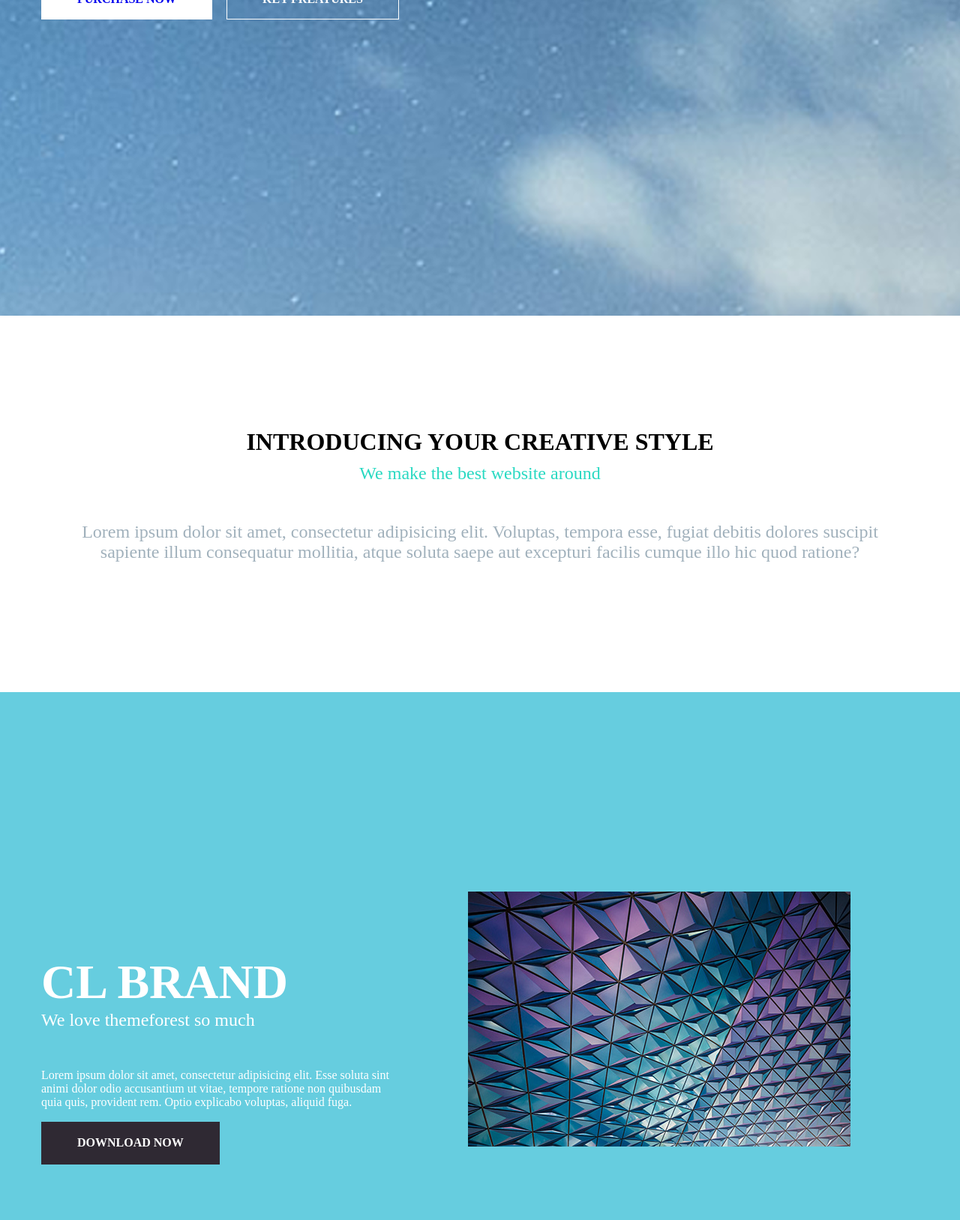
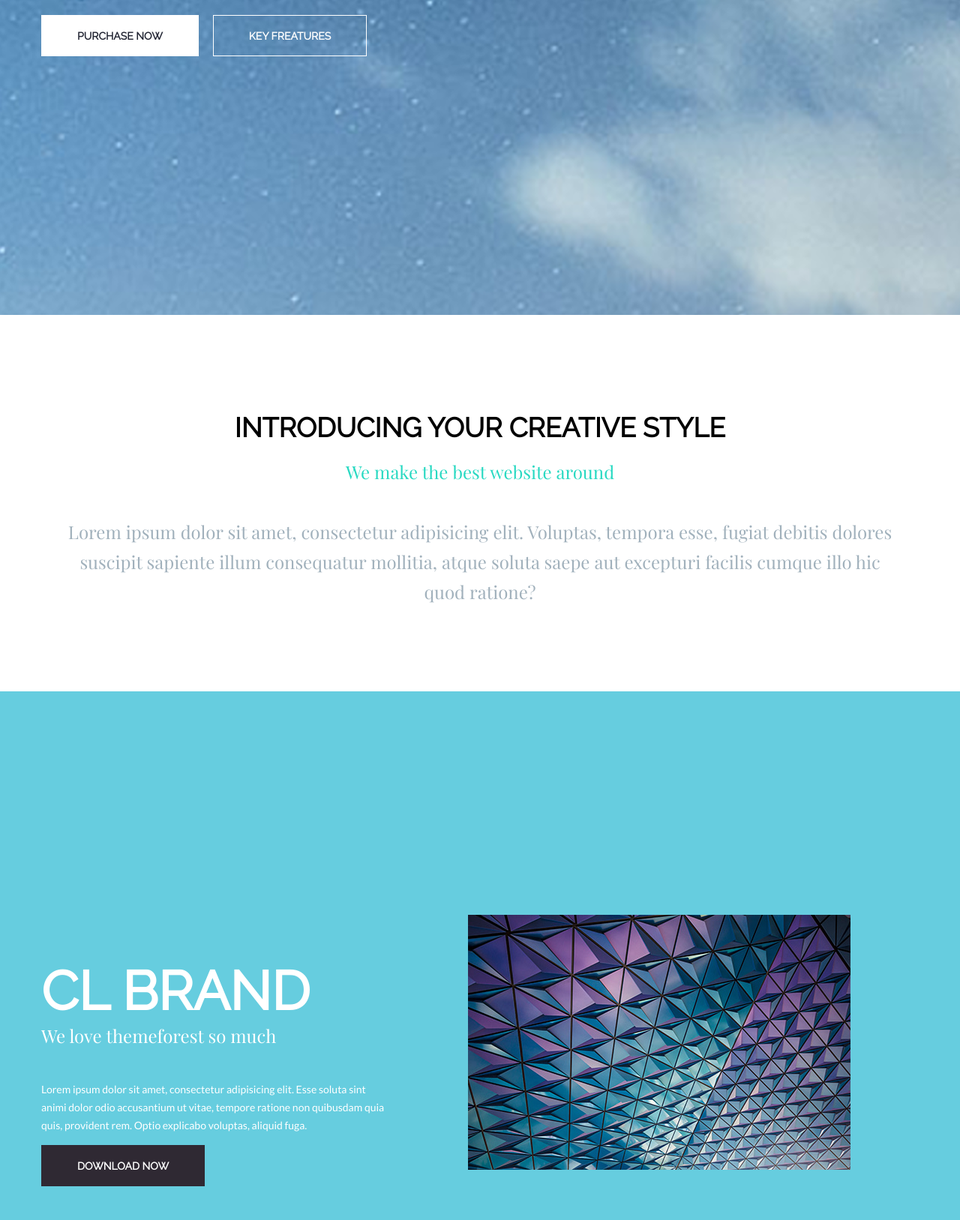
Before and after one commit to Naker90/basic-thefox-design, a plain HTML site: page index.html in a window 1280 px wide. Shown: the part 652-2279 px from the top of the page at 75% size. Drawn offline with nearby package versions, Linux system fonts and the light colour scheme.

Commit message:
added styles to a labels

```diff
--- a/index.html
+++ b/index.html
@@ -11,6 +11,8 @@
 
     <link rel="stylesheet" href="style/normalize.css"/>
     <link rel="stylesheet" href="style/style.css"/>
+
+    <link rel="stylesheet" href="https://fonts.googleapis.com/css?family=Lato|Raleway|Playfair+Display"/>
 </head>
 <body>
     <header>
@@ -30,7 +32,7 @@
 
     <section id="creative">
         <div class="wrapper">
-            <h1>CREATIVE<span>[S]</span> <br> DESIGN WORK</h1>
+            <h1>CREATIVE&nbsp;<span>[S]</span><br> DESIGN WORK</h1>
             <h2>We make the best website around</h2>
             <a id="btn-purchase" alt="Link to do the purchase now" href="#">PURCHASE NOW</a>
             <a id="btn-freatures" alt="Link to show the freatures" href="#">KEY FREATURES</a>
--- a/style/style.css
+++ b/style/style.css
@@ -1,3 +1,7 @@
+body {
+    font-family: "PlayFair Display";
+}
+
 header {
     padding: 20px 0px;
 }
@@ -13,6 +17,8 @@ header {
 
 .link-menu {
     height: 110px;
+    font-family: Lato;
+    font-size: 13px;
     text-decoration: none;
     color: #222533;
     font-weight: bold;
@@ -30,8 +36,11 @@ header {
 }
 
 #creative h1 {
+    font-family: Raleway;
+    font-size: 90px;
+    font-weight: 800;
+    line-height: 100px;
     color: white;
-    font-size: 5em;
     margin: 0;
     padding-top: 300px;
 }
@@ -41,18 +50,25 @@ header {
 }
 
 #creative h2 {
-    font-size: 2em;
+    font-size: 36px;
+    line-height: 19px;
     color: white;
     margin-top: 0;
-    font-weight: normal;
+    font-weight: 400;
+    margin-top: 10px;
 }
 
 #btn-purchase {
+    font-family: Raleway;
+    color:  #222533;
+    font-size: 14px;
     padding: 18.5px 47px;
-    font-weight: bold;
+    font-weight: 700;
     border: 1px solid white;
     background-color: white;
     text-decoration: none;
+    display: inline-block;
+    margin-top: 20px;
 }
 
 #btn-purchase:visited {
@@ -60,13 +76,16 @@ header {
 }
 
 #btn-freatures {
+    font-family: Raleway;
+    font-size: 14px;
     padding: 18.5px 47px;
     color: white;
-    font-weight: bold;
+    font-weight: 700;
     background-color: transparent;
     border: 1px solid white;
     margin-left: 15px;
     text-decoration: none;
+    display: inline-block;
 }
 
 #btn-freatures:visited {
@@ -78,26 +97,32 @@ header {
 }
 
 #introducing h2 {
-    font-size: 2em;
-    padding-top: 150px;
+    font-family: Raleway;
+    font-size: 36px;
+    font-weight: 700;
+    line-height: 100px;
+    padding-top: 100px;
     text-align: center;
     margin: 0;
 }
 
 #introducing h3 {
-    font-size: 1.5em;
+    font-size: 24px;
     text-align: center;
     color: #29d9c2;
-    margin-top: 10px;
-    font-weight: normal;
+    line-height: 19px;
+    font-weight: 400;
+    margin: 0;
 }
 
 #introducing p {
     width: 1117px;
-    font-size: 1.5em;
+    font-size: 24px;
     text-align: center;
     margin: 50px auto;
     color: #a1b1bc;
+    font-weight: 400;
+    line-height: 40px;
 }
 
 #brand {
@@ -106,28 +131,40 @@ header {
 }
 
 #brand h2 {
-    color: white;
-    font-size: 4em;
+    font-family: Raleway;
+    color:  #ffffff;
+    font-size: 72px;
+    font-weight: 700;
+    line-height: 100px;
     margin: 0;
     padding-top: 350px;
 }
 
 #brand h3 {
-    color: white;
-    font-size: 1.5em;
+    color:  #ffffff;
+    font-size: 24px;
+    font-weight: 400;
+    line-height: 19px;
     margin: 0;
     font-weight: normal;
 }
 
 #brand p {
-    color: white;
+    font-family: Lato;
+    color:  #ffffff;
+    font-size: 14px;
+    font-weight: 400;
+    line-height: 24px;
     width: 465px;
     margin-top: 50px;
 }
 
 #btn-download {
+    font-family: Raleway;
+    font-size: 14px;
+    font-weight: 700;
     padding: 18.5px 47px;
-    color: white;
+    color:  #ffffff;
     font-weight: bold;
     background-color: #2f2933;
     border:1px solid #2f2933;
@@ -155,28 +192,38 @@ header {
 }
 
 #yosemite h2 {
-    font-size: 4em;
+    font-family: Raleway;
+    font-size: 72px;
+    font-weight: 700;
+    line-height: 100px;
     margin: 0;
 }
 
 #yosemite h3 {
     color: #a1b1bc;
-    font-size: 1.5em;
+    font-size: 24px;
+    font-weight: 400;
+    line-height: 19px;
     margin: 0;
-    font-weight: normal;
 }
 
 #yosemite p {
     width: 460px;
+    font-family: Lato;
+    font-size: 14px;
+    font-weight: 400;
+    line-height: 24px;
     color: #a1b1bc;
     margin-top: 50px;
 }
 
 #btn-download2 {
+    font-family: Raleway;
+    font-size: 14px;
+    font-weight: 700;
     padding: 18.5px 47px;
     color: white;
     background-color: #29d9c2;
-    font-weight: bold;
     border:1px solid #29d9c2;
     text-decoration: none;
     display: inline-block;
```
